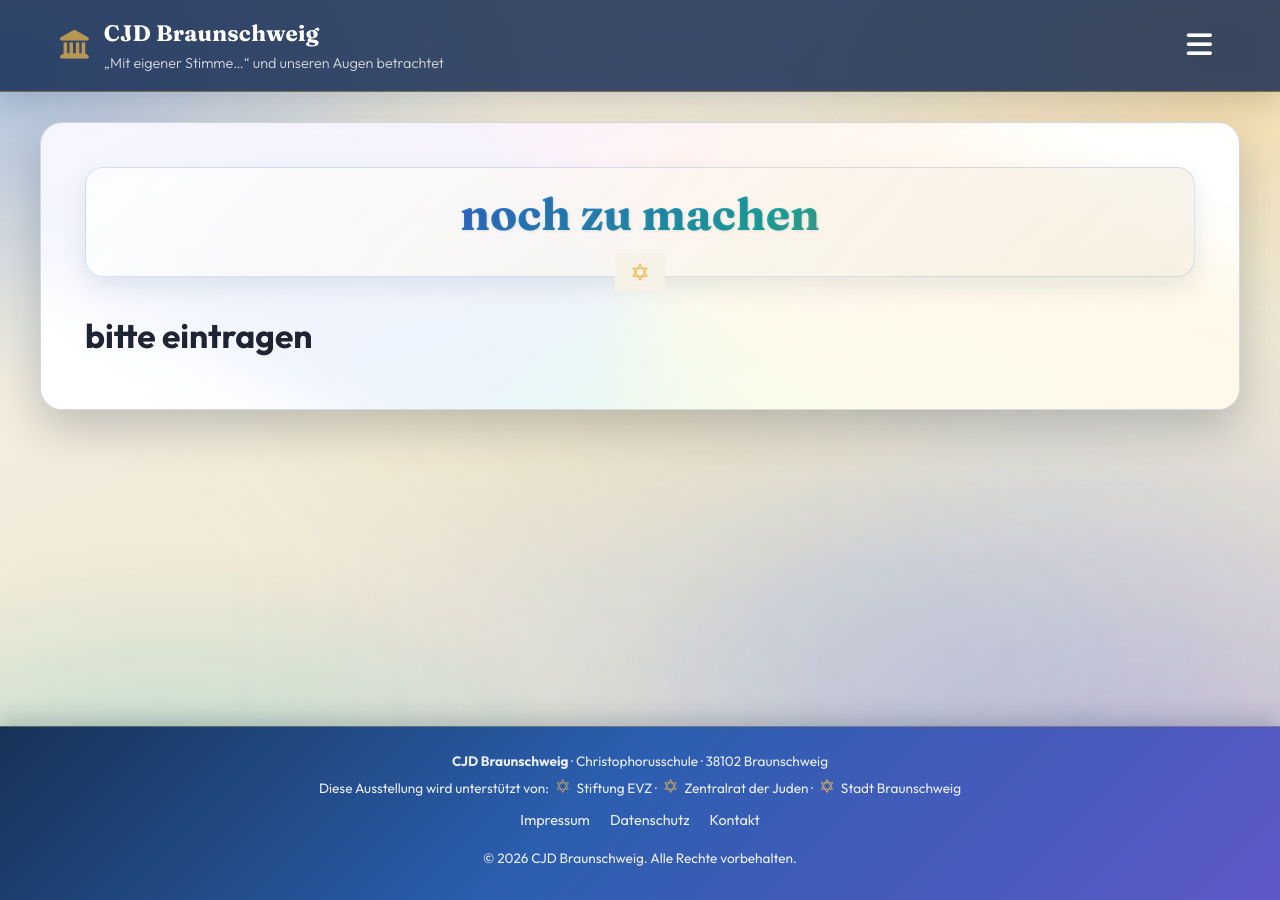
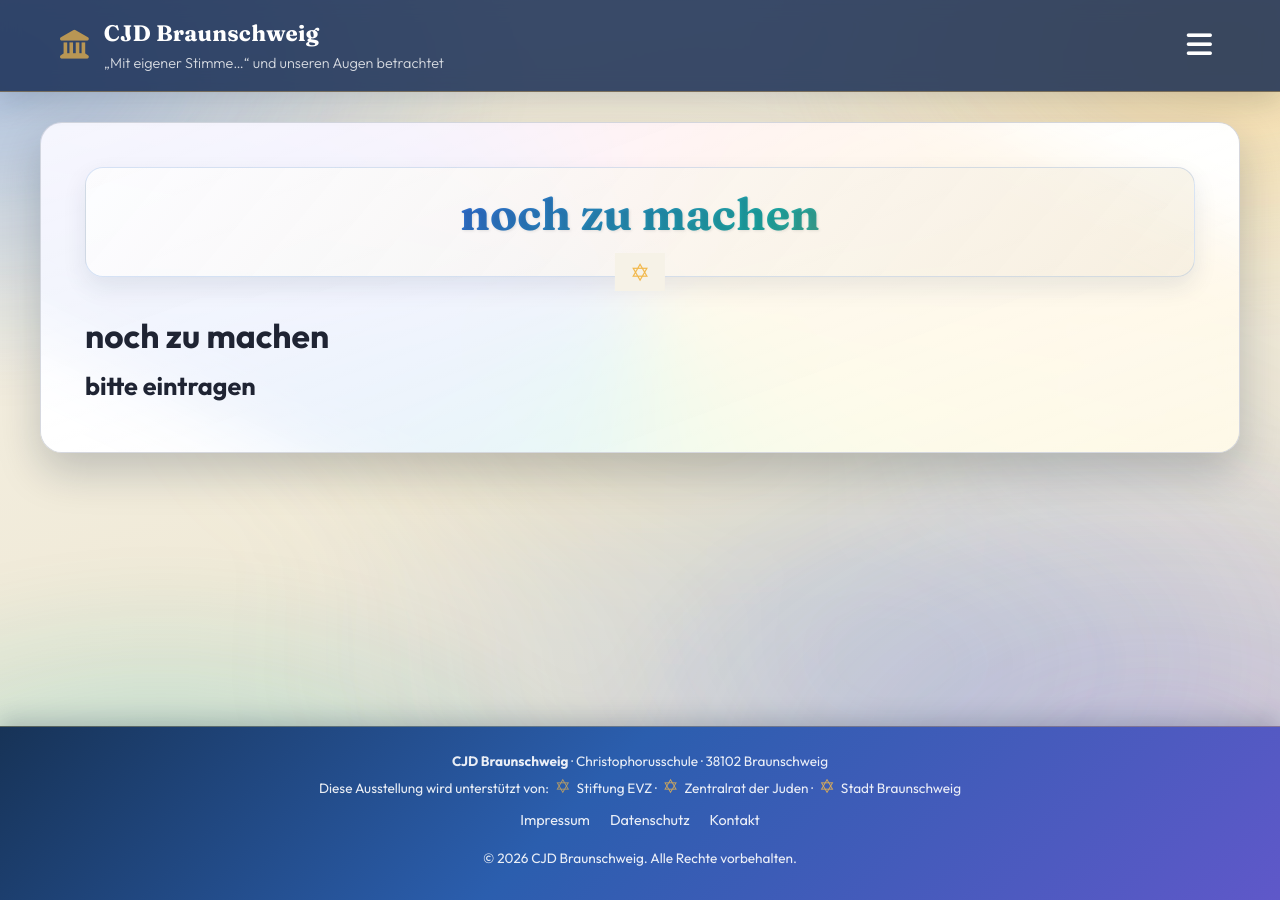
Before and after one commit to stolpersteinebs/stolpersteinebs.github.io, a Jekyll site: the page built from nochzumachen.md, in a window 1280 px wide. Built offline with Jekyll 4.4.1, drawn with Linux system fonts in a browser that asks for light colours; our own code applies the rules of GitHub Pages for plain Markdown files.

Commit message:
Update nochzumachen.md

```diff
--- a/nochzumachen.md
+++ b/nochzumachen.md
@@ -1,6 +1,7 @@
 ---
-title: noch zu machen
+title:
 permalink: /nochzumachen/
 layout: default
 ---
-# bitte eintragen
+# noch zu machen
+## bitte eintragen
```
